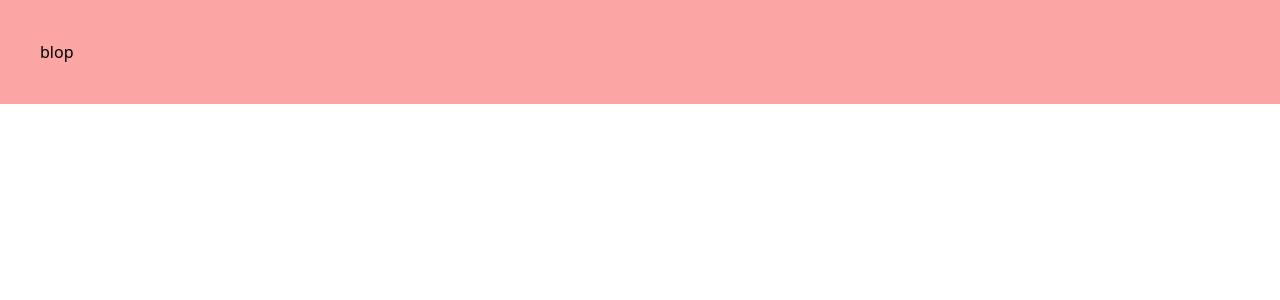
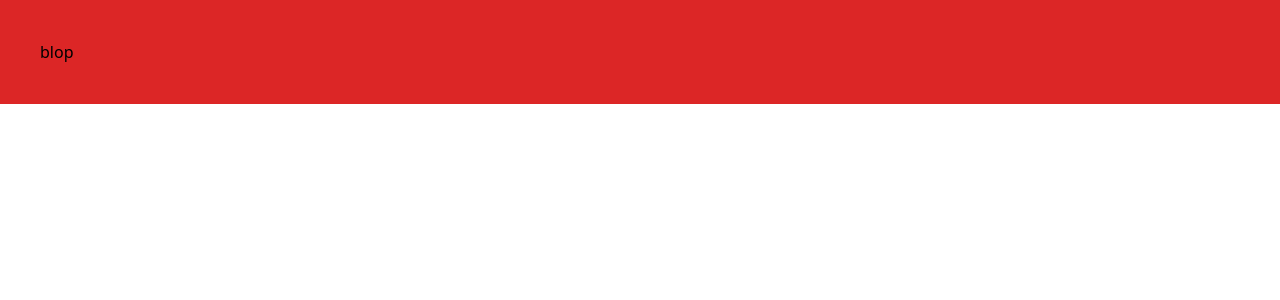
Before and after one commit to YogannHenry/All-in-one-Front, a React (Vite) app: page / in a window 1280 px wide. Shown: the top 300 px of the page. Built offline with nearby package versions, Linux system fonts and the light colour scheme.

Commit message:
installation tailwind et config

```diff
--- a/src/components/App/App.tsx
+++ b/src/components/App/App.tsx
@@ -3,7 +3,7 @@ import React from "react";
 function App() {
   return (
     <div className="App">
-    <h1 className="p-10 bg-red-300">blop</h1>
+    <h1 className="p-10 bg-red-600">blop</h1>
   </div>
   );
 }
```
